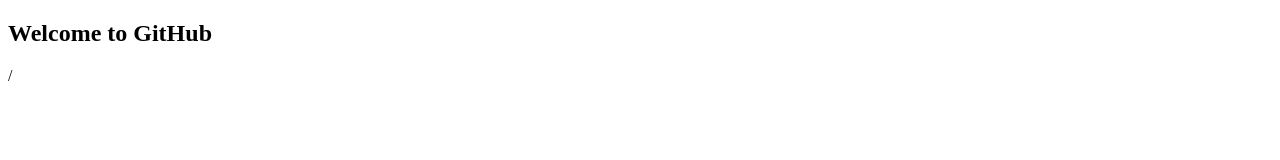
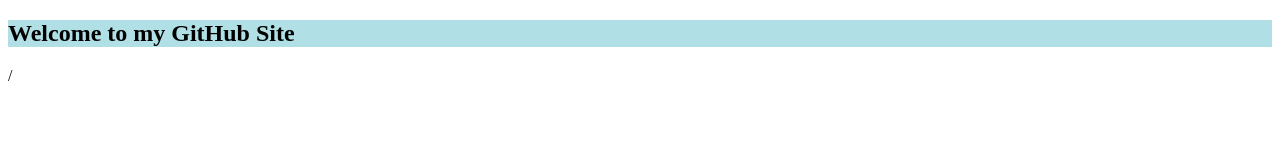
Before and after one commit to karalerutuja729/angular1, a plain HTML site: page index.html in a window 1280 px wide. Drawn offline with Linux system fonts and the light colour scheme.

Commit message:
Update index.html

```diff
--- a/index.html
+++ b/index.html
@@ -3,5 +3,5 @@
   <head>
     <title>GitHub</title>
   </head>
-    <h2>Welcome to GitHub</h2>
+    <h2  style="background-color:powderblue;">Welcome to my GitHub Site</h2>
   /<html>
```
